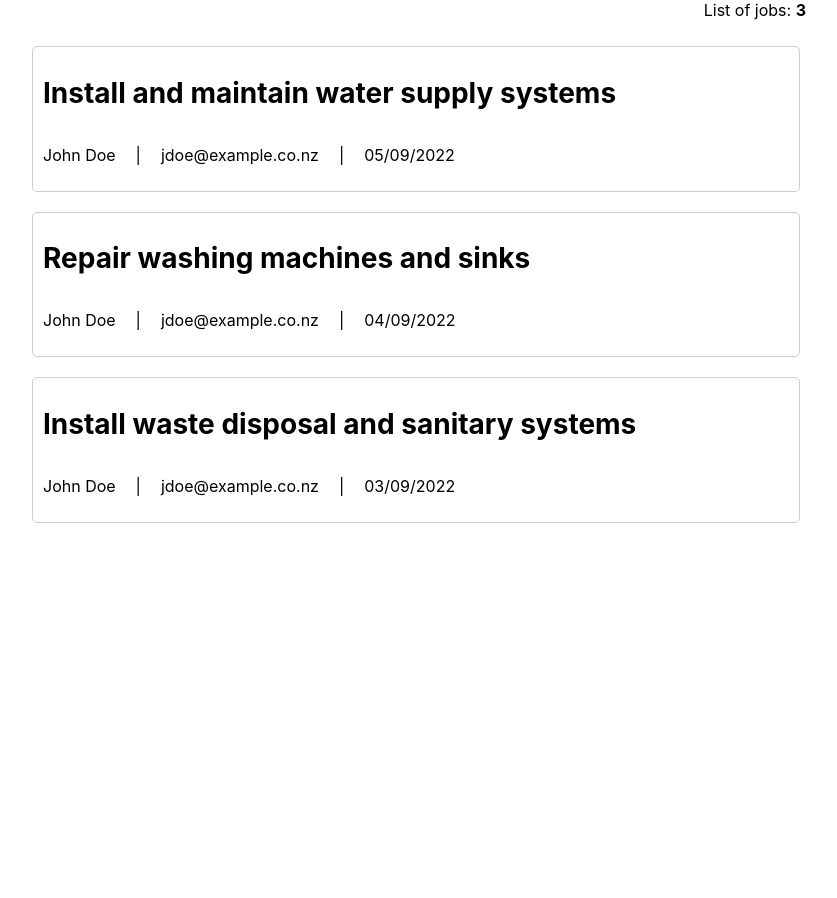
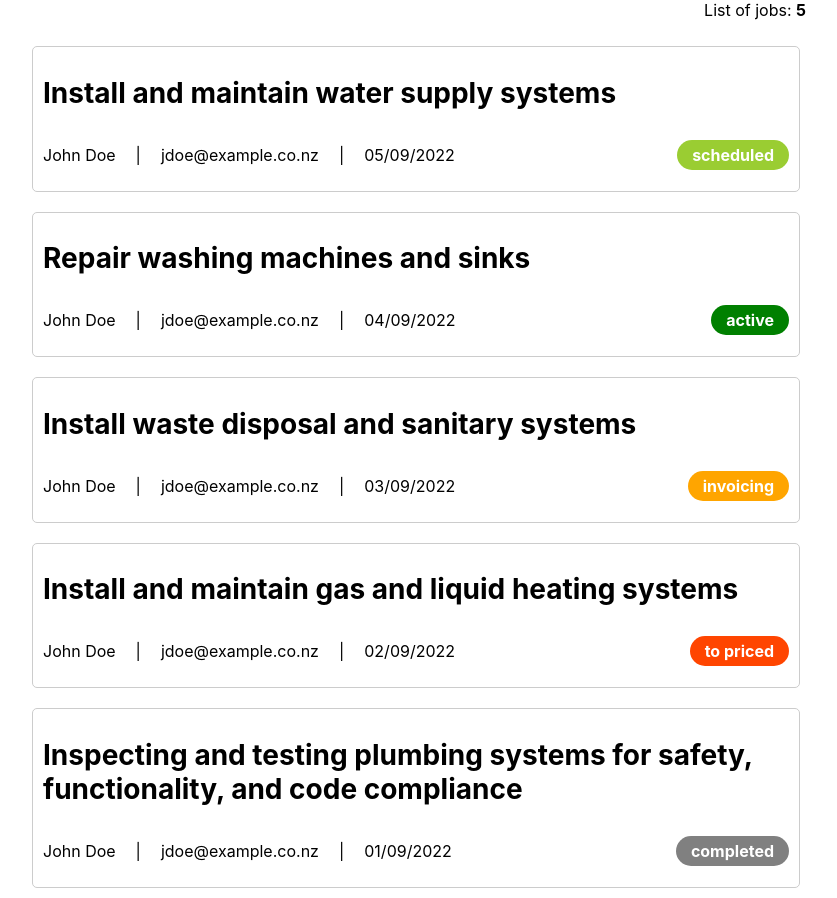
Before and after one commit to danielkim2711/react-tradie-jobs, a React (Create React App) app: page / in a window 1280 px wide. Shown: the part 740-1638 px from the top of the page, without its empty margins (224-1061 px from the left). Before the commit the page ends 1273 px from the top, so only its background shows below. Built offline with nearby package versions, Linux system fonts and the light colour scheme.

Commit message:
Add status to card component

```diff
--- a/src/components/card/card.component.jsx
+++ b/src/components/card/card.component.jsx
@@ -3,15 +3,28 @@ import { Link } from 'react-router-dom';
 import './card.styles.css';
 
 const Card = ({ job }) => {
+  const { id, title, clientName, clientEmail, createdAt, defaultStatus } = job;
+
   return (
-    <Link to={job.id} className='card-container'>
-      <h1>{job.title}</h1>
-      <div className='card-details'>
-        <p>{job.clientName}</p>
-        <span>|</span>
-        <p>{job.clientEmail}</p>
-        <span>|</span>
-        <p>{job.createdAt}</p>
+    <Link to={id} className='card-container'>
+      <h1>{title}</h1>
+      <div className='card-details-status-container'>
+        <div className='card-details'>
+          <p>{clientName}</p>
+          <span>|</span>
+          <p>{clientEmail}</p>
+          <span>|</span>
+          <p>{createdAt}</p>
+        </div>
+        <span
+          className={`card-status ${
+            defaultStatus === 'to priced'
+              ? 'card-status-to-priced'
+              : `card-status-${defaultStatus}`
+          }`}
+        >
+          {defaultStatus}
+        </span>
       </div>
     </Link>
   );
--- a/src/components/card/card.styles.css
+++ b/src/components/card/card.styles.css
@@ -10,6 +10,12 @@
   font-size: 28px;
 }
 
+.card-details-status-container {
+  display: flex;
+  justify-content: space-between;
+  align-items: center;
+}
+
 .card-details {
   display: flex;
   align-items: center;
@@ -18,3 +24,30 @@
 .card-details span {
   margin: 0 20px;
 }
+
+.card-status {
+  border-radius: 15px;
+  color: #fff;
+  font-weight: 700;
+  padding: 5px 15px;
+}
+
+.card-status.card-status-scheduled {
+  background-color: yellowgreen;
+}
+
+.card-status.card-status-active {
+  background-color: green;
+}
+
+.card-status.card-status-invoicing {
+  background-color: orange;
+}
+
+.card-status.card-status-to-priced {
+  background-color: orangered;
+}
+
+.card-status.card-status-completed {
+  background-color: gray;
+}
--- a/src/db.js
+++ b/src/db.js
@@ -3,6 +3,7 @@ import { v4 as uuidv4 } from 'uuid';
 const jobs = [
   {
     id: uuidv4(),
+    defaultStatus: 'scheduled',
     status: ['scheduled', 'active', 'invoicing', 'to priced', 'completed'],
     title: 'Install and maintain water supply systems',
     clientName: 'John Doe',
@@ -12,6 +13,7 @@ const jobs = [
   },
   {
     id: uuidv4(),
+    defaultStatus: 'active',
     status: ['scheduled', 'active', 'invoicing', 'to priced', 'completed'],
     title: 'Repair washing machines and sinks',
     clientName: 'John Doe',
@@ -21,6 +23,7 @@ const jobs = [
   },
   {
     id: uuidv4(),
+    defaultStatus: 'invoicing',
     status: ['scheduled', 'active', 'invoicing', 'to priced', 'completed'],
     title: 'Install waste disposal and sanitary systems',
     clientName: 'John Doe',
@@ -28,6 +31,27 @@ const jobs = [
     contactPhone: '021 123 4567',
     createdAt: '03/09/2022',
   },
+  {
+    id: uuidv4(),
+    defaultStatus: 'to priced',
+    status: ['scheduled', 'active', 'invoicing', 'to priced', 'completed'],
+    title: 'Install and maintain gas and liquid heating systems',
+    clientName: 'John Doe',
+    clientEmail: 'jdoe@example.co.nz',
+    contactPhone: '021 123 4567',
+    createdAt: '02/09/2022',
+  },
+  {
+    id: uuidv4(),
+    defaultStatus: 'completed',
+    status: ['scheduled', 'active', 'invoicing', 'to priced', 'completed'],
+    title:
+      'Inspecting and testing plumbing systems for safety, functionality, and code compliance',
+    clientName: 'John Doe',
+    clientEmail: 'jdoe@example.co.nz',
+    contactPhone: '021 123 4567',
+    createdAt: '01/09/2022',
+  },
 ];
 
 export default jobs;
--- a/src/routes/job/job.styles.css
+++ b/src/routes/job/job.styles.css
@@ -6,12 +6,12 @@
   justify-content: center;
   align-items: center;
   background-color: #fff;
+  border-radius: 5px;
   border: 1px solid #000;
-  border-radius: 5px;
+  cursor: pointer;
+  font-weight: 700;
+  margin: 20px 50px;
   padding: 10px 20px;
-  margin: 20px 50px;
-  font-weight: 700;
-  cursor: pointer;
 }
 
 .btn-go-back:hover {
```
